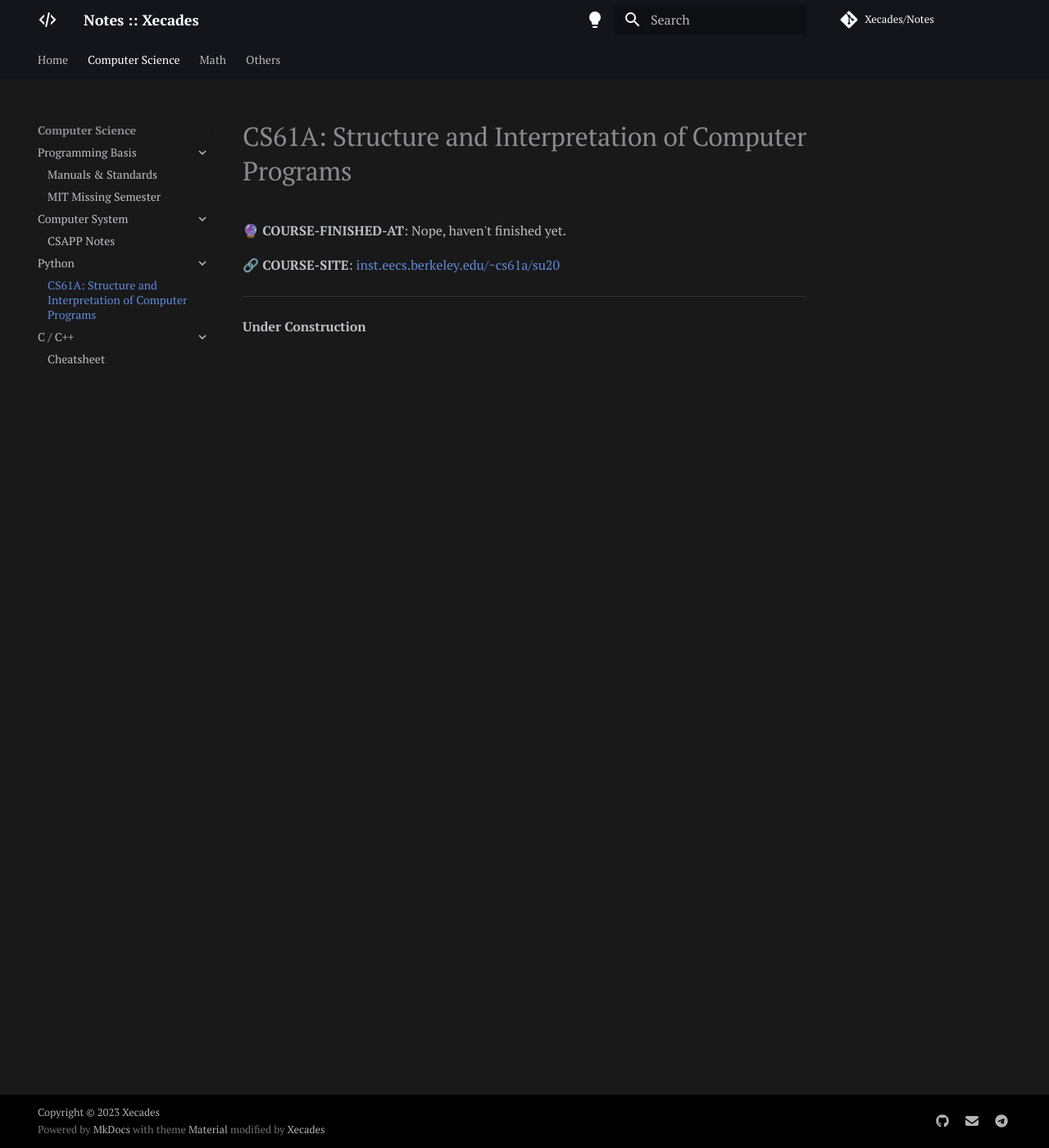
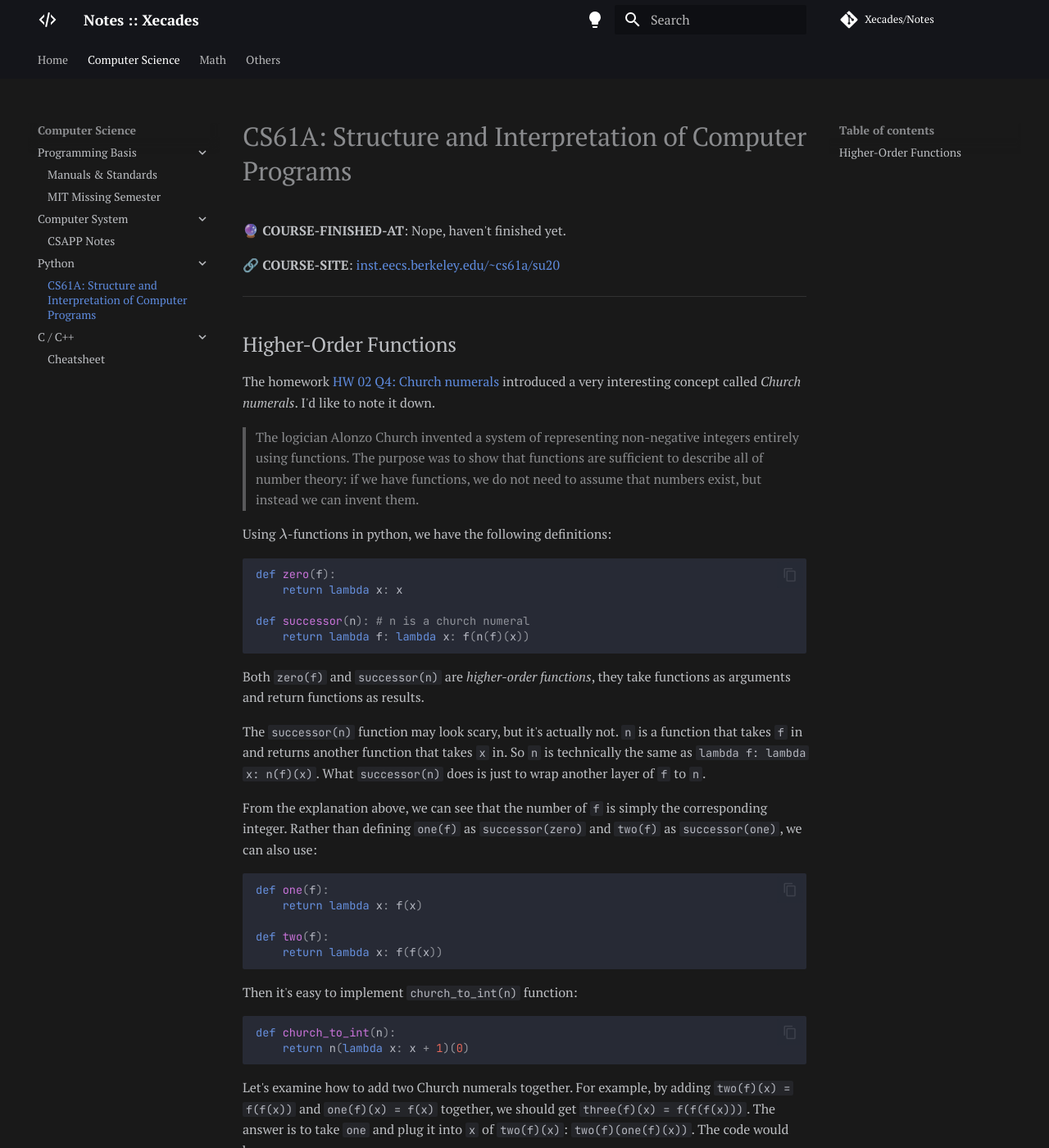
Before and after one commit to Xecades/Notes, an MkDocs documentation site: the page built from docs/cs/py/cs61a.md, in a window 1280 px wide and 1400 px high. Shown: the whole window at 82% size. Built offline with MkDocs 1.6.1 and Material for MkDocs 9.7.7, drawn with Linux system fonts in a browser that asks for light colours; comment, search, counter and statistics services are not loaded; some of the changed text lies outside the part shown.

Commit message:
docs: add Church numerals section in CS61A

````diff
--- a/docs/cs/py/cs61a.md
+++ b/docs/cs/py/cs61a.md
@@ -6,4 +6,63 @@
 
 ---
 
+## Higher-Order Functions
+
+The homework [HW 02 Q4: Church numerals](https://inst.eecs.berkeley.edu/~cs61a/su20/hw/hw02/#q4) introduced a very interesting concept called *Church numerals*. I'd like to note it down.
+
+> The logician Alonzo Church invented a system of representing non-negative integers entirely using functions. The purpose was to show that functions are sufficient to describe all of number theory: if we have functions, we do not need to assume that numbers exist, but instead we can invent them.
+
+Using $\lambda$-functions in python, we have the following definitions:
+
+```py
+def zero(f):
+    return lambda x: x
+
+def successor(n): # n is a church numeral
+    return lambda f: lambda x: f(n(f)(x))
+```
+
+Both `zero(f)` and `successor(n)` are *higher-order functions*, they take functions as arguments and return functions as results.
+
+The `successor(n)` function may look scary, but it's actually not. `n` is a function that takes `f` in and returns another function that takes `x` in. So `n` is technically the same as `lambda f: lambda x: n(f)(x)`. What `successor(n)` does is just to wrap another layer of `f` to `n`.
+
+From the explanation above, we can see that the number of `f` is simply the corresponding integer. Rather than defining `one(f)` as `successor(zero)` and `two(f)` as `successor(one)`, we can also use:
+
+```py
+def one(f):
+    return lambda x: f(x)
+
+def two(f):
+    return lambda x: f(f(x))
+```
+
+Then it's easy to implement `church_to_int(n)` function:
+
+```py
+def church_to_int(n):
+    return n(lambda x: x + 1)(0)
+```
+
+Let's examine how to add two Church numerals together. For example, by adding `two(f)(x) = f(f(x))` and `one(f)(x) = f(x)` together, we should get `three(f)(x) = f(f(f(x)))`. The answer is to take `one` and plug it into `x` of `two(f)(x)`: `two(f)(one(f)(x))`. The code would be:
+
+```py
+def add_church(m, n):
+    return lambda f: lambda x: m(f)(n(f)(x))
+```
+
+Then we try multiplication. The idea is to plug `n` into `f` of `m(f)(x)`.
+
+```py
+def mul_church(m, n):
+    return lambda f: lambda x: m(n(f))(x)
+```
+The most challenging task is to implement power. Here is the answer. You can verify this by plugging in some numbers.
+
+```py
+def pow_church(m, n):
+    return lambda f: lambda x: n(m)(f)(x)
+```
+
+---
+
 **Under Construction**
````
